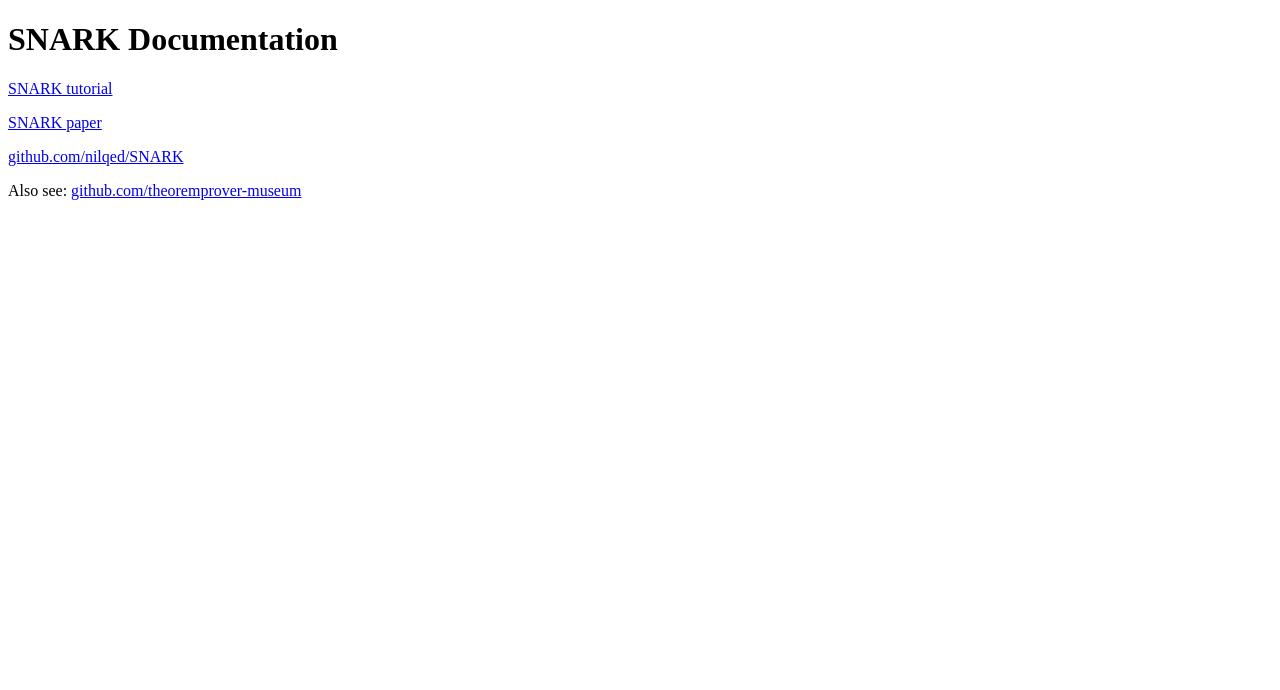
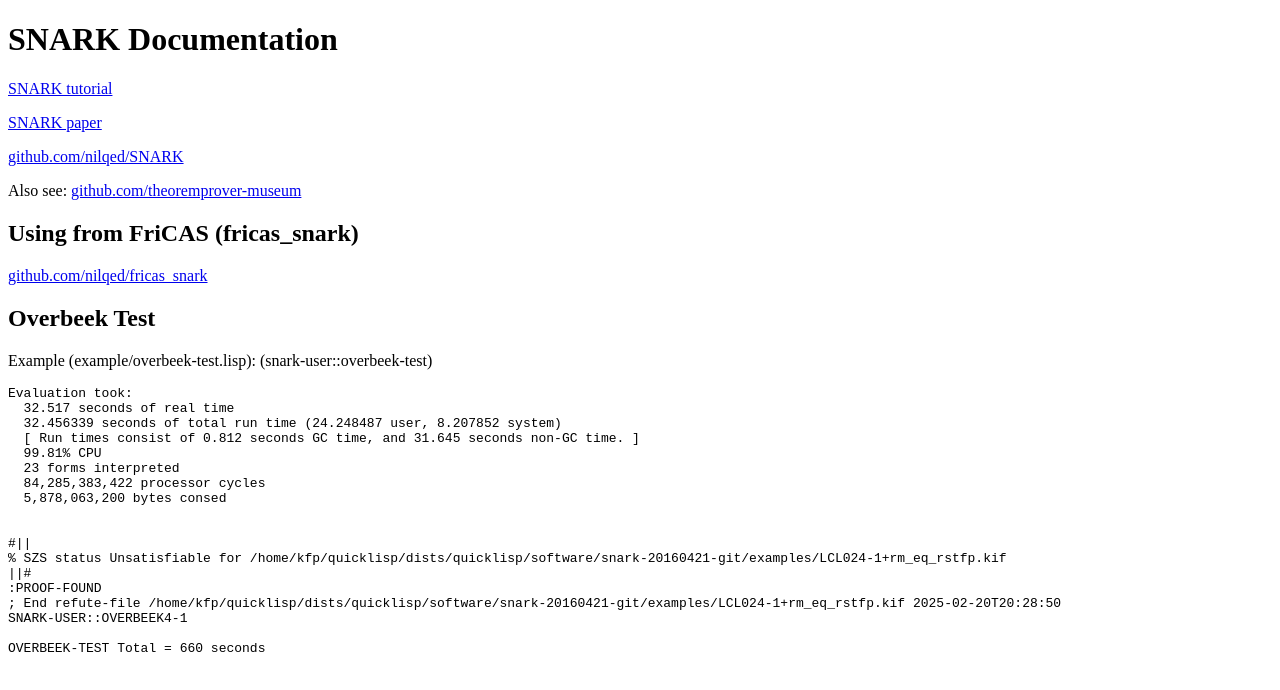
Before and after one commit to nilqed/SNARK, a plain HTML site: page docs/index.html in a window 1280 px wide. Drawn offline with Linux system fonts and the light colour scheme.

Commit message:
update README

```diff
--- a/docs/index.html
+++ b/docs/index.html
@@ -18,5 +18,38 @@ Also see: <a href="https://github.com/theoremprover-museum">
 </a></p>
 
 
+<h2> Using from FriCAS (fricas_snark) </h2>
+<p><a href="https://github.com/nilqed/fricas_snark">
+       github.com/nilqed/fricas_snark</a></p>
+
+
+<h2>Overbeek Test</h2>
+
+<p>
+Example (example/overbeek-test.lisp): (snark-user::overbeek-test)
+</p>
+
+<pre>
+Evaluation took:
+  32.517 seconds of real time
+  32.456339 seconds of total run time (24.248487 user, 8.207852 system)
+  [ Run times consist of 0.812 seconds GC time, and 31.645 seconds non-GC time. ]
+  99.81% CPU
+  23 forms interpreted
+  84,285,383,422 processor cycles
+  5,878,063,200 bytes consed
+
+
+#||
+% SZS status Unsatisfiable for /home/kfp/quicklisp/dists/quicklisp/software/snark-20160421-git/examples/LCL024-1+rm_eq_rstfp.kif
+||#
+:PROOF-FOUND
+; End refute-file /home/kfp/quicklisp/dists/quicklisp/software/snark-20160421-git/examples/LCL024-1+rm_eq_rstfp.kif 2025-02-20T20:28:50
+SNARK-USER::OVERBEEK4-1
+
+OVERBEEK-TEST Total = 660 seconds
+</pre>
+
+
 </body>
 </html>
```
Also changed, not shown: 1 other file.
